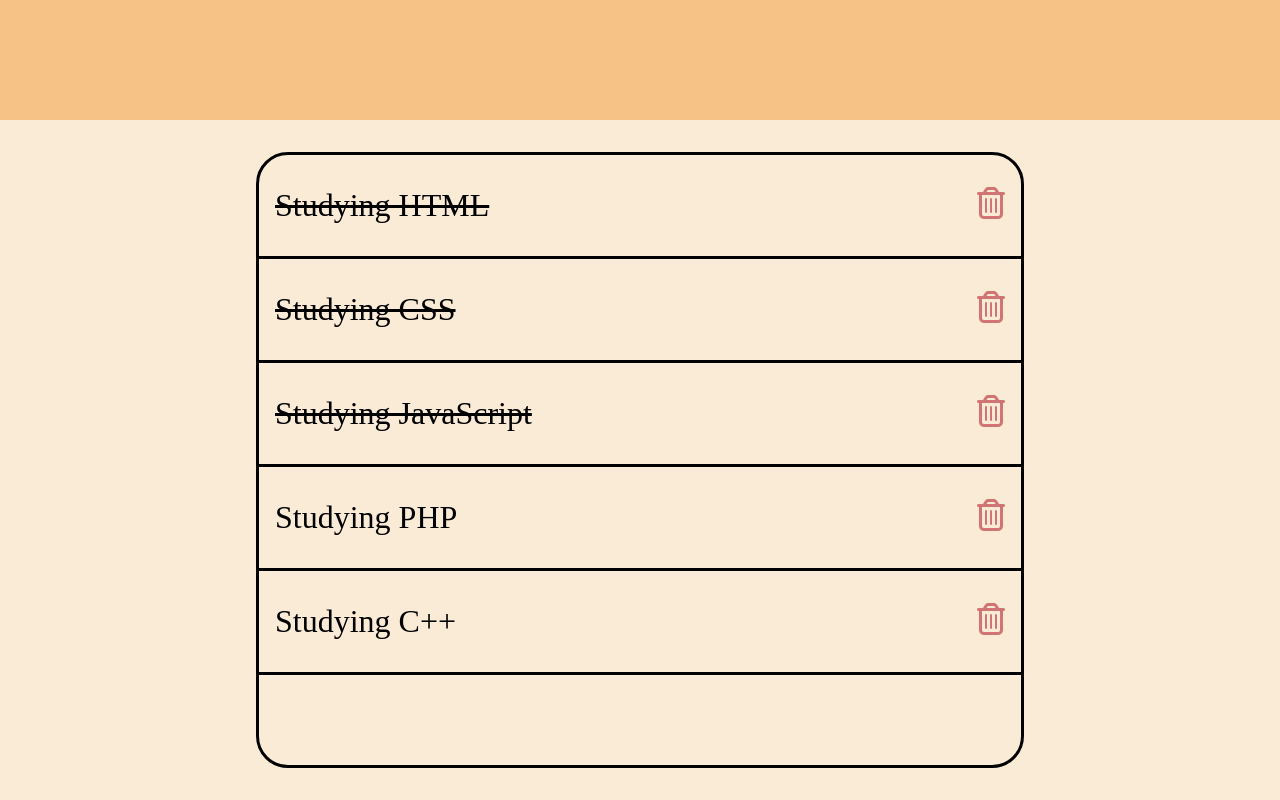
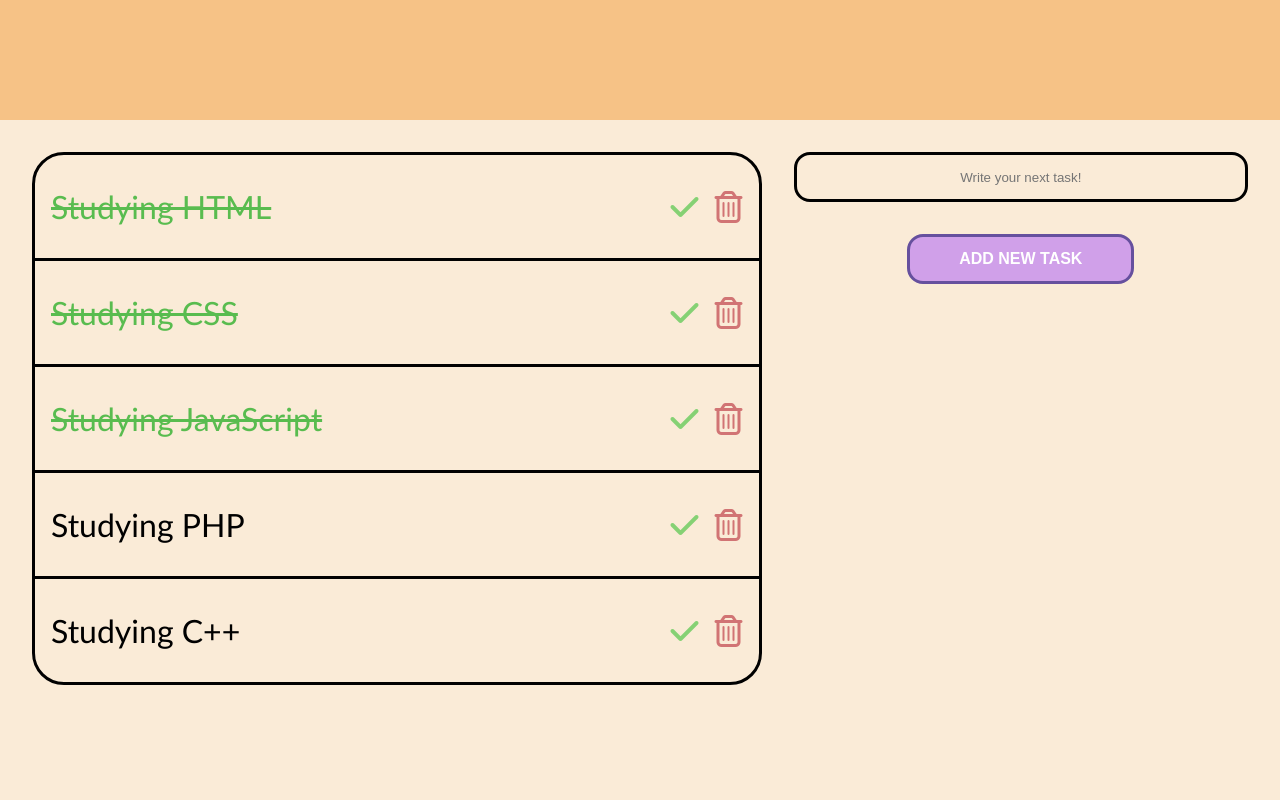
Before and after one commit to AlexTimoncini/vue-todolist, a plain HTML site: page index.html in a window 1280 px wide. Drawn offline with nearby package versions, Linux system fonts and the light colour scheme.

Commit message:
milestone 3

```diff
--- a/index.html
+++ b/index.html
@@ -16,12 +16,24 @@
             <nav class="ivy_navbar"></nav>
         </header>
         <main class="ivy_main">
-            <ul class="ivy_todolist">
+            <ul v-if="toDoList.length > 0" class="ivy_todolist" >
                 <li v-for="(item, index) in toDoList" class="ivy_todoitem">
                     <p :class="toDoList[index].done ? 'done' : ''"> {{ toDoList[index].toDo }}</p>
-                    <i class="fa-regular fa-trash-can" @click="deleteItem(index)"></i>
+                    <div class="ivy_command_box">
+                        <i class="fa-solid fa-check"></i>
+                        <i class="fa-regular fa-trash-can" @click="deleteItem(index)"></i>
+                    </div>
                 </li>
             </ul>
+            <ul v-else class="ivy_todolist">
+                <li class="ivy_todoitem">
+                    <p>Start organizing your tasks!</p>
+                </li>
+            </ul>
+            <div class="ivy_additem">
+                <input type="text" v-model="newTask" placeholder="Write your next task!" @keyup.enter="addItem()">
+                <button @click="addItem()">Add new task</button>
+            </div>
         </main>
 
     </div>
--- a/script.js
+++ b/script.js
@@ -1,8 +1,3 @@
-// MILESTONE 3
-// Predisporre un campo di input testuale e un pulsante "aggiungi": cliccando sul pulsante, il testo digitato viene letto e utilizzato per creare un nuovo todo, che quindi viene aggiunto alla lista dei todo esistenti.
-// Bonus:
-// 1- oltre al click sul pulsante, intercettare anche il tasto ENTER per aggiungere il todo alla lista
-// 2- cliccando sul testo dell'item, invertire il valore della proprietà done del todo corrispondente (se done era uguale a false, impostare true e viceversa)
 const { createApp } = Vue
 
 createApp({
@@ -30,11 +25,18 @@ createApp({
                     done: false
                 }
             ],
+            newTask: '',
         }
     },
     methods: {
         deleteItem(itemIndex){
             this.toDoList.splice(itemIndex, 1)
+        },
+        addItem(){
+            if (this.newTask != ''){
+                this.toDoList.push({toDo: this.newTask, done: false});
+                this.newTask = '';
+            }
         }
     }
 }).mount('#app')
--- a/style.css
+++ b/style.css
@@ -6,23 +6,30 @@ padding: 0;
 box-sizing: border-box;
 }
 
+body{
+    font-family: 'Gill Sans', 'Gill Sans MT', Calibri, 'Trebuchet MS', sans-serif;
+}
+
 .ivy_navbar{
     background-color: rgb(246, 194, 134);
     height: 120px;
 }
 
 .ivy_main{
-    height: calc(100vh - 120px);
+    min-height: calc(100vh - 120px);
     background-color: antiquewhite;
     display: flex;
+    justify-content: space-between;
+    column-gap: 2rem;
+    padding: 2rem;
 }
 
 .ivy_todolist{
-    margin: 2rem auto;
     list-style: none;
     border: 3px solid black;
     width: 60%;
     border-radius: 2rem;
+    height: 100%;
 }
 
 .ivy_todoitem{
@@ -33,13 +40,29 @@ box-sizing: border-box;
     justify-content: space-between;
 }
 
-.ivy_todoitem i{
+.ivy_todoitem:last-child{
+    border-bottom: none;
+}
+
+.ivy_todoitem .fa-trash-can{
     color: rgb(209, 116, 116);
     cursor: pointer;
+    transition: all 0.13s ease-in-out;
 }
 
-.ivy_todoitem i:hover{
+.ivy_todoitem .fa-trash-can:hover{
     color: rgb(255, 0, 0);
+}
+
+.ivy_todoitem .fa-check{
+    color: rgb(133, 209, 116);
+    cursor: pointer;
+    transition: all 0.13s ease-in-out;
+    margin-right: 1rem;
+}
+
+.ivy_todoitem .fa-check:hover{
+    color: rgb(26, 255, 0);
 }
 
 .ivy_todoitem i:active{
@@ -48,4 +71,46 @@ box-sizing: border-box;
 
 .done{
     text-decoration: line-through;
+    color: rgb(89, 188, 79);
 }
+
+.ivy_additem{
+    display: flex;
+    flex-direction: column;
+    align-items: center;
+    width: 200px;
+    flex-grow: 1;
+}
+
+.ivy_additem input{
+    width: 100%;
+    height: 50px;
+    border: 3px solid black;
+    border-radius: 1rem;
+    background: none;
+    text-align: center;
+    margin-bottom: 2rem;
+}
+
+.ivy_additem button{
+    width: 50%;
+    height: 50px;
+    color: #fff;
+    font-size: 1rem;
+    text-transform: uppercase;
+    font-weight: 600;
+    border: 3px solid rgb(102, 80, 158) ;
+    border-radius: 1rem;
+    background: rgb(208, 160, 233);
+    text-align: center;
+    cursor: pointer;
+}
+
+.ivy_additem button:hover{
+    transform: scale(1.05);
+    transition: all 0.33s ease-in-out;
+}
+
+.ivy_additem button:active{
+    transform: scale(0.95);
+}
```
